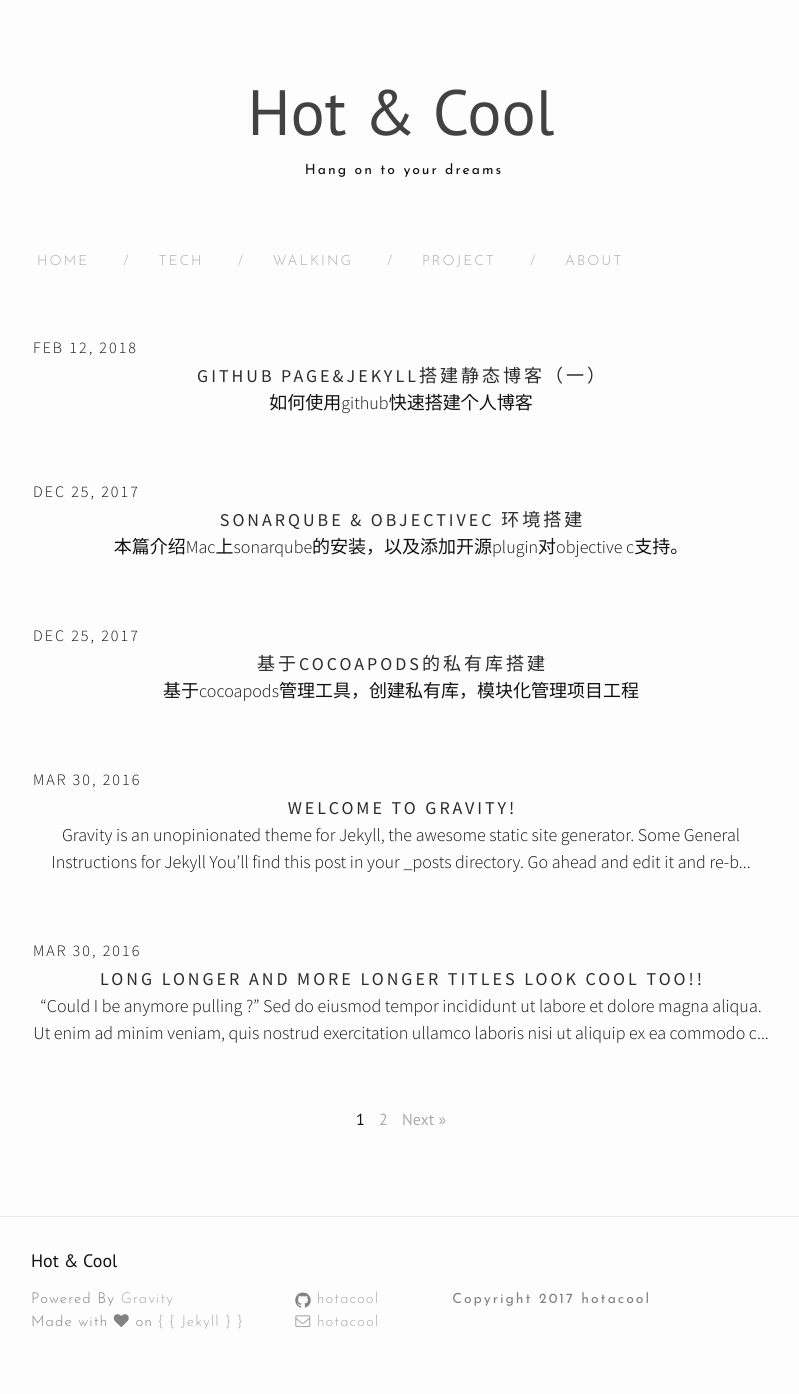
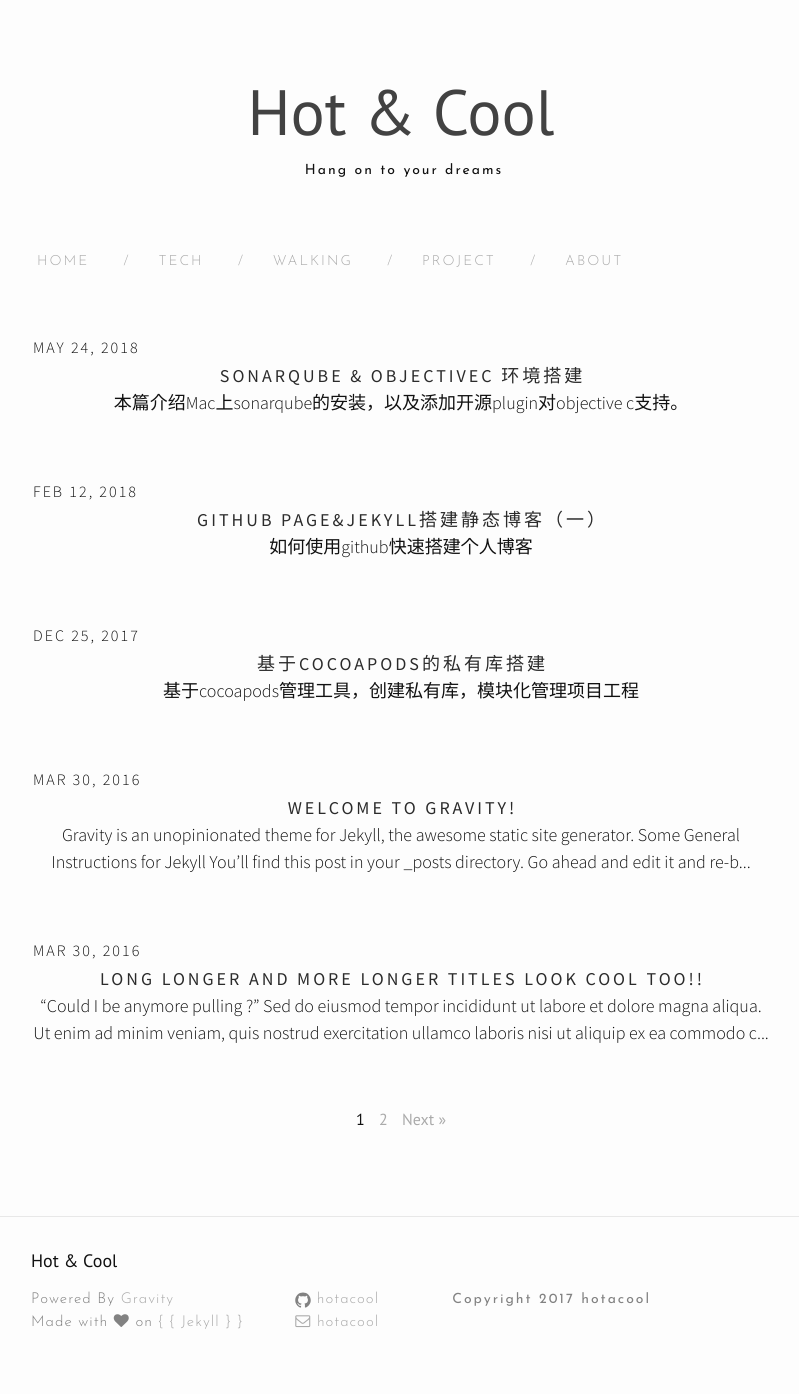
Before and after one commit to Hotacool/Solar, a Jekyll site: the page built from index.html, in a window 1280 px wide. Shown: the whole page, without its empty margins (239-1038 px from the left). Built offline with Jekyll 4.4.1, drawn with Linux system fonts in a browser that asks for light colours; nearby versions of some CDN libraries; the list of posts is cut into pages by our own code.

Commit message:
日期修改

```diff
--- a/_posts/2018-05-24-tech-Sonarqube & ObjectiveC 环境搭建.markdown
+++ b/_posts/2018-05-24-tech-Sonarqube & ObjectiveC 环境搭建.markdown
@@ -1,7 +1,7 @@
 ---
 layout: post
 title:  "Sonarqube & ObjectiveC 环境搭建"
-date:   2017-12-25 00:00:00
+date:   2018-05-24 00:00:00
 categories: tech
 author: "hotacool"
 description: 本篇介绍Mac上sonarqube的安装，以及添加开源plugin对objective c支持。
```
